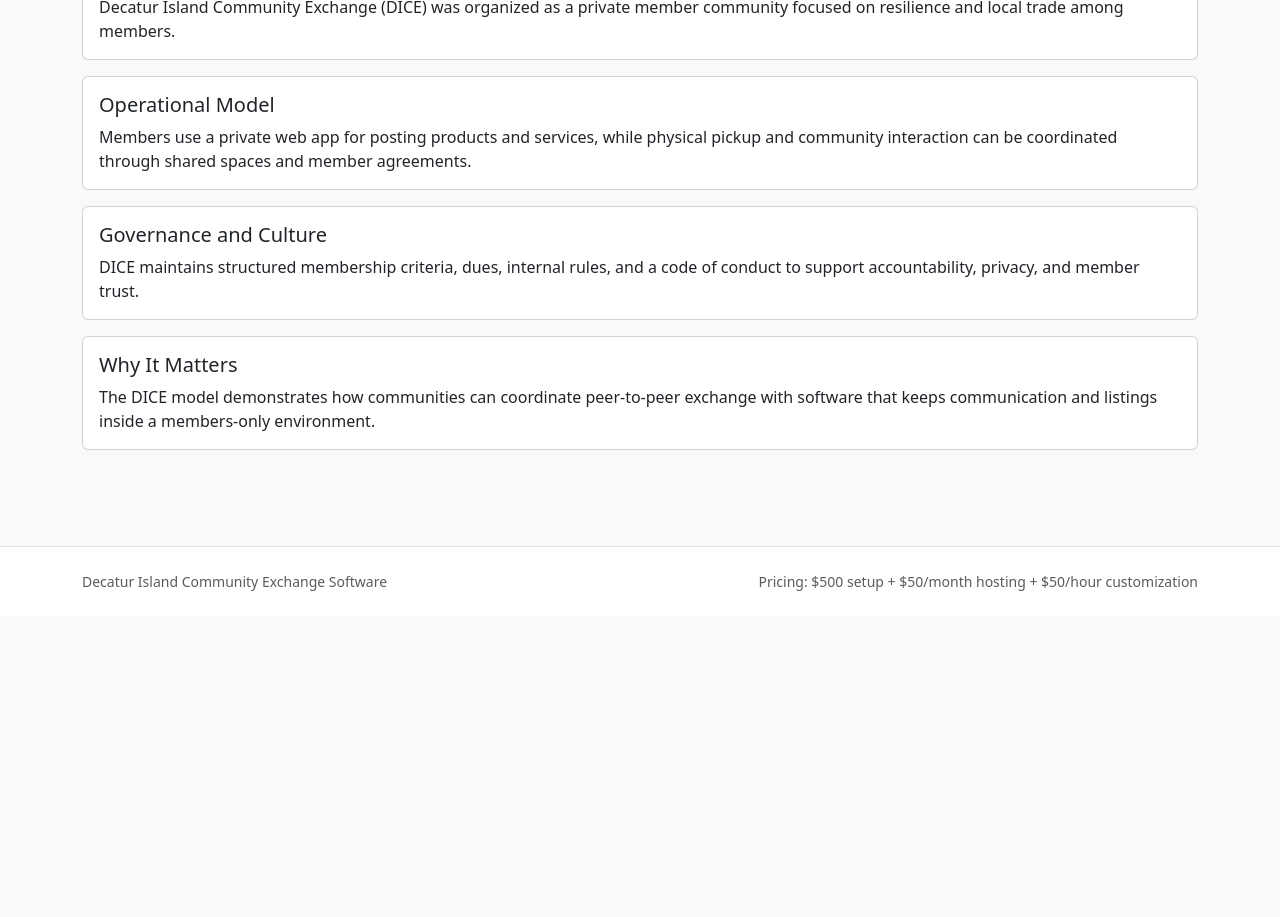
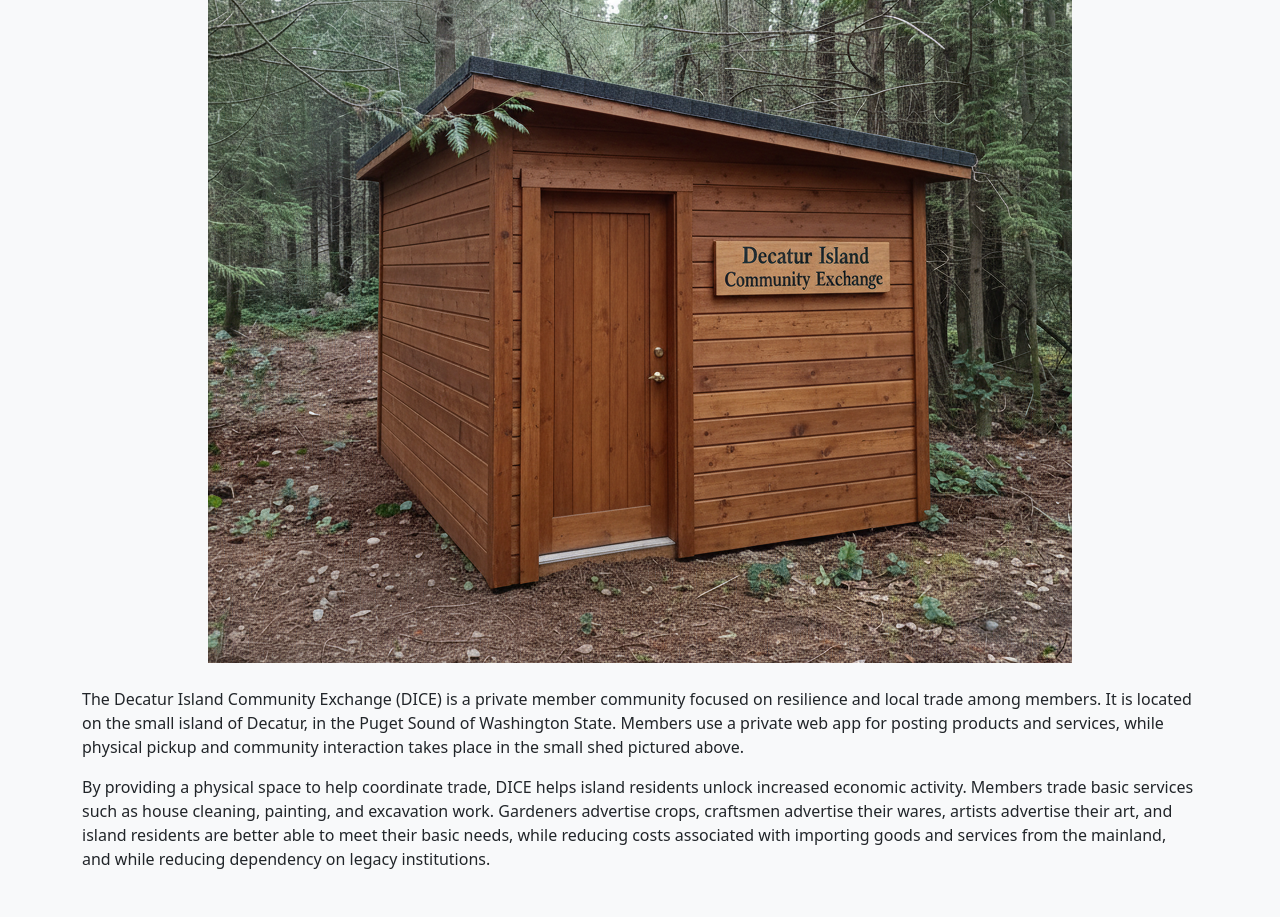
Before and after one commit to christroutner/pma-sale-site, a React (Vite) app: page /case-study in a window 1280 px wide. Shown: the part 300-1217 px from the top of the page. Before the commit the page ends 916 px from the top, so only its background shows below. Built offline with nearby package versions, Linux system fonts and the light colour scheme.

Commit message:
more changes

```diff
--- a/src/components/SiteNavbar.jsx
+++ b/src/components/SiteNavbar.jsx
@@ -4,7 +4,6 @@ import { NavLink } from 'react-router-dom'
 
 const navItems = [
   { to: '/', label: 'Home' },
-  { to: '/product', label: 'Product' },
   { to: '/faq', label: 'FAQ' },
   { to: '/documents', label: 'Documents' },
   { to: '/case-study', label: 'Case Study' },
--- a/src/content/caseStudyContent.js
+++ b/src/content/caseStudyContent.js
@@ -5,7 +5,11 @@ export const caseStudySections = [
   },
   {
     heading: 'Operational Model',
-    body: 'Members use a private web app for posting products and services, while physical pickup and community interaction can be coordinated through shared spaces and member agreements.',
+    body: 'Members use a customized version of the demo app for posting products and services, while physical pickup and community interaction can be coordinated through the shared shed, pictured above.',
+    link: {
+      text: 'demo app',
+      href: 'https://demo.thelocaltrade.app',
+    },
   },
   {
     heading: 'Governance and Culture',
--- a/src/content/faqContent.js
+++ b/src/content/faqContent.js
@@ -164,14 +164,12 @@ export const dos = [
   'Use signed membership agreements with clear expectations and consent.',
   'Restrict participation to members and keep member communications private.',
   'Maintain internal governance documents, meeting records, and policy updates.',
-  'Frame internal payments as dues/fees defined by membership agreements.',
-  'Consult legal counsel in your state before launching or changing operations.',
+  'Frame internal payments as dues/fees defined by membership agreements.'
 ]
 
 export const donts = [
   'Do not market PMA-only goods/services to the general public.',
   'Do not operate in ways that resemble open retail commerce.',
   'Do not assume the PMA label alone protects against all regulation.',
-  'Do not ignore public health, safety, or licensing obligations.',
-  'Do not deploy templates without attorney review and local adaptation.',
+  'Do not ignore public health, safety, or licensing obligations.'
 ]
--- a/src/pages/CaseStudyPage.jsx
+++ b/src/pages/CaseStudyPage.jsx
@@ -1,5 +1,27 @@
 import { Card } from 'react-bootstrap'
 import { caseStudySections } from '../content/caseStudyContent'
+import diceShedImage from '../assets/dice-shed.png'
+
+function renderSectionBody(section) {
+  if (!section.link?.text || !section.link?.href) {
+    return section.body
+  }
+
+  const [before, after] = section.body.split(section.link.text)
+  if (after === undefined) {
+    return section.body
+  }
+
+  return (
+    <>
+      {before}
+      <a href={section.link.href} target="_blank" rel="noopener noreferrer">
+        {section.link.text}
+      </a>
+      {after}
+    </>
+  )
+}
 
 function CaseStudyPage() {
   return (
@@ -10,6 +32,34 @@ function CaseStudyPage() {
           DICE demonstrates a practical approach for member-to-member trade in
           a private association setting.
         </p>
+        <div className="d-flex justify-content-center mt-4">
+          <img
+            src={diceShedImage}
+            alt="Decatur Island Community Exchange shed"
+            className="img-fluid"
+          />
+        </div>
+
+        <br />
+        <p>
+          The Decatur Island Community Exchange (DICE) is a private member
+          community focused on resilience and local trade among members.
+          It is located on the small island of Decatur, in the Puget Sound
+          of Washington State.
+          Members use a private web app for posting products and services,
+          while physical pickup and community interaction takes place in
+          the small shed pictured above.
+        </p>
+        <p>
+          By providing a physical space to help coordinate trade, DICE helps
+          island residents unlock increased economic activity. Members trade
+          basic services such as house cleaning, painting, and excavation work.
+          Gardeners advertise crops, craftsmen advertise their wares, artists
+          advertise their art, and
+          island residents are better able to meet their basic needs, while
+          reducing costs associated with importing goods and services from
+          the mainland, and while reducing dependency on legacy institutions.
+        </p>
       </section>
 
       <section className="section-space">
@@ -17,7 +67,7 @@ function CaseStudyPage() {
           <Card className="mb-3" key={section.heading}>
             <Card.Body>
               <Card.Title>{section.heading}</Card.Title>
-              <Card.Text>{section.body}</Card.Text>
+              <Card.Text>{renderSectionBody(section)}</Card.Text>
             </Card.Body>
           </Card>
         ))}
--- a/src/pages/ContactPage.jsx
+++ b/src/pages/ContactPage.jsx
@@ -1,6 +1,5 @@
 import { useMemo, useState } from 'react'
 import { Alert, Button, Card, Col, Form, Row, Spinner } from 'react-bootstrap'
-import LegalDisclaimer from '../components/LegalDisclaimer'
 
 const initialState = {
   name: '',
@@ -186,10 +185,6 @@ function ContactPage() {
           </Col>
         </Row>
       </section>
-
-      <section>
-        <LegalDisclaimer compact />
-      </section>
     </>
   )
 }
```
Also changed, not shown: src/assets/dice-shed.png (added).
